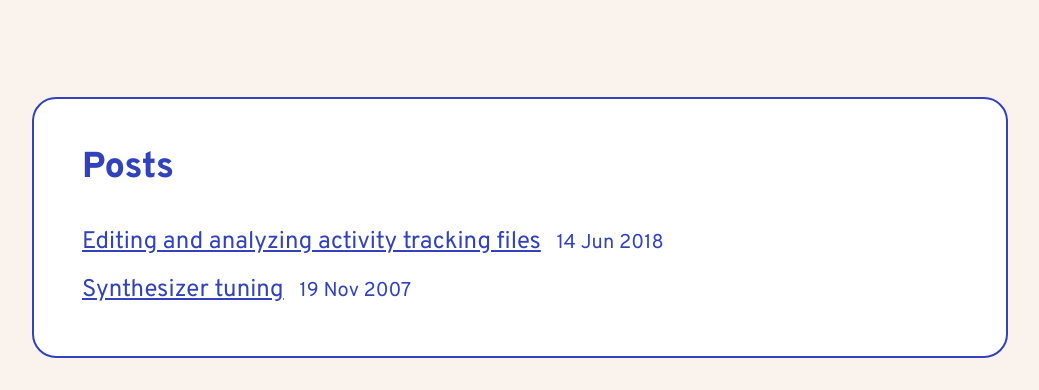
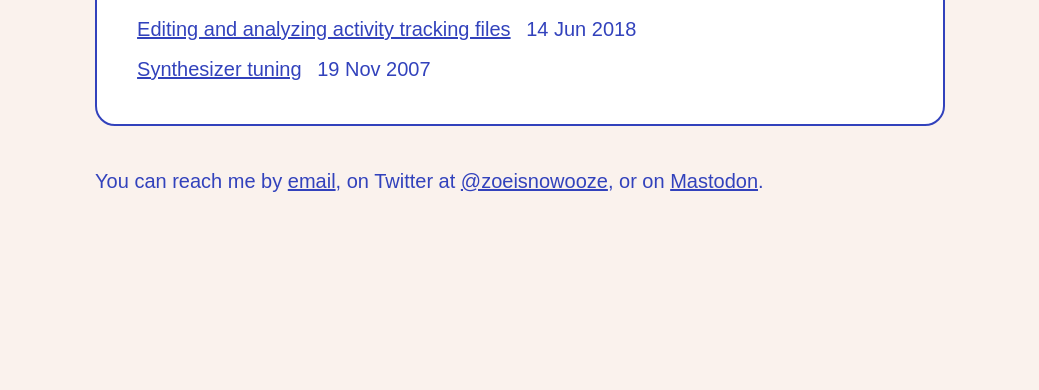
Before and after one commit to zoeisnowooze/zoeisnowooze.github.io, an Eleventy site: page index.njk in a window 1280 px wide. Shown: the part 644-1034 px from the top of the page, without its empty margins (120-1159 px from the left). After the commit the page ends 888 px from the top, so only its background shows below. Built offline with nearby package versions, Linux system fonts and the light colour scheme; Eleventy itself is replaced by a stand-in of ours; files that its build step writes are made by us from their sources; a web font is replaced by a local one.

Commit message:
Change font to Iosevka Aile and tweak layout

```diff
--- a/css/index.css
+++ b/css/index.css
@@ -15,8 +15,8 @@ body {
   background-color: var(--linen);
   color: var(--blue);
   display: flex;
-  font-family: Overpass,sans-serif;
-  font-size: 24px;
+  font-family: Iosevka Aile Web,sans-serif;
+  font-size: 20px;
   line-height: 1.5;
   --moz-osx-font-smoothing: grayscale;
 }
@@ -26,7 +26,7 @@ code, pre {
 }
 
 h1 {
-  font-weight: 800;
+  font-weight: 200;
 }
 
 header {
@@ -36,7 +36,7 @@ header {
 main {
   margin-left: auto;
   margin-right: auto;
-  max-width: 1024px;
+  max-width: 80ch;
   padding: 1em;
   width: 100%;
 }
@@ -68,7 +68,7 @@ main {
   background-color: white;
   border: 2px solid var(--blue);
   border-radius: 1em;
-  margin-top: 4em;
+  margin: 2em 0;
   padding: 0.5em 2em 1em 2em;
 }
 
@@ -85,3 +85,24 @@ main {
   font-size: 20px;
   padding-left: 0.5em;
 }
+
+@font-face {
+  font-family: Iosevka Aile Web;
+  font-weight: 200;
+  font-style: normal;
+  src:url("../fonts/iosevka-aile-extralight.woff2") format("woff2");
+}
+
+@font-face {
+  font-family: Iosevka Aile Web;
+  font-weight: 400;
+  font-style: normal;
+  src:url("../fonts/iosevka-aile-regular.woff2") format("woff2");
+}
+
+@font-face {
+  font-family: Iosevka Aile Web;
+  font-weight: 400;
+  font-style: italic;
+  src:url("../fonts/iosevka-aile-italic.woff2") format("woff2");
+}
--- a/index.njk
+++ b/index.njk
@@ -6,9 +6,6 @@
     <meta name="viewport" content="width=device-width,initial-scale=1.0">
     <meta name="description" content="Zoe is now ooze and also a software developer from Montreal, Canada">
     <link type="text/plain" rel="author" href="/humans.txt" />
-    <link rel="preconnect" href="https://fonts.googleapis.com">
-    <link rel="preconnect" href="https://fonts.gstatic.com" crossorigin>
-    <link href="https://fonts.googleapis.com/css2?family=Overpass:wght@400;800&display=swap" rel="stylesheet">
     <link rel="stylesheet" href="{{ '/css/index.css' | url }}">
   </head>
   <body>
@@ -25,13 +22,14 @@
       <h1>Hi, My name is Zoé!</h1>
       <p>I'm a software developer in Montreal, Canada. I love coffee, and I'm a modular synthesizer and mechanical keyboard enthusiast.</p>
       <p>I will write patches to open-source software from time to time. You might find some of those under my <a href="https://github.com/zoeisnowooze">GitHub profile</a>.</p>
-      <small>You can reach me by <a href="mailto:hello@blorp.dev">email</a>, on Twitter at <a rel="me" href="https://twitter.com/zoeisnowooze">@zoeisnowooze</a>, or on <a rel="me" href="https://mastodon.social/@ooze">Mastodon</a>.</small>
 
       <div class="posts">
         <h2>Posts</h2>
         {% set postslist = collections.posts %}
         {% include "postslist.njk" %}
       </div>
+
+      <p>You can reach me by <a href="mailto:hello@blorp.dev">email</a>, on Twitter at <a rel="me" href="https://twitter.com/zoeisnowooze">@zoeisnowooze</a>, or on <a rel="me" href="https://mastodon.social/@ooze">Mastodon</a>.</p>
     </main>
   </body>
 </html>
```
Also changed, not shown: .eleventy.js, 3 other files.
